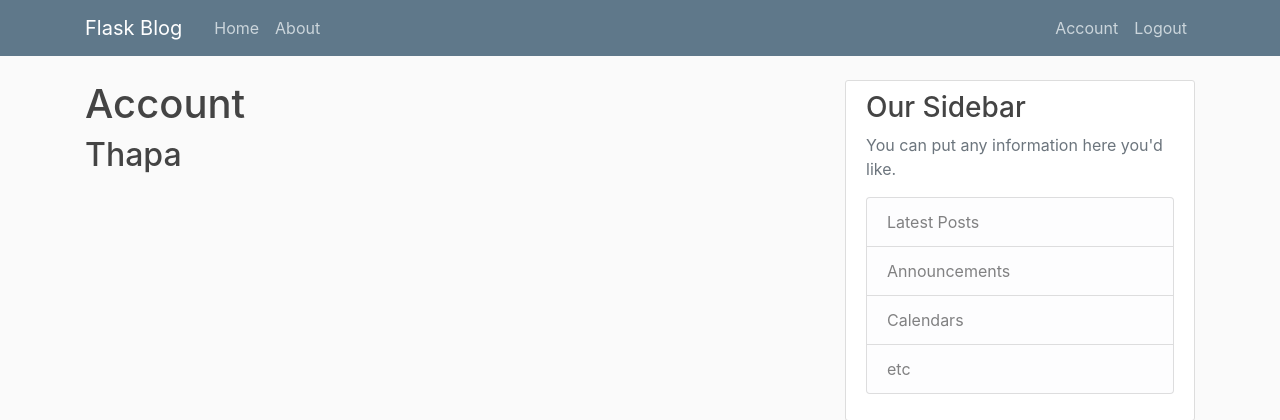
After one commit to santoshkthapa/flaskproject01, a Flask app: page /account in a window 1280 px wide. The commit adds this page. Shown: the top 420 px of the page. Run offline with Flask 2, Linux system fonts and the light colour scheme; a user stored in the database is signed in; some libraries are stand-ins or nearby versions.

Commit message:
create user login authentication

```diff
--- a/flaskblog/__init__.py
+++ b/flaskblog/__init__.py
@@ -10,5 +10,7 @@ app.config['SQLALCHEMY_DATABASE_URI'] = 'sqlite:///site.db'
 db= SQLAlchemy(app)
 bcrypt = Bcrypt(app)
 login_manager = LoginManager(app)
+login_manager.login_view = 'login'
+login_manager.login_message_category = 'info'
 
 from flaskblog import routes
--- a/flaskblog/routes.py
+++ b/flaskblog/routes.py
@@ -1,8 +1,8 @@
-from flask import render_template, url_for, flash, redirect
+from flask import render_template, url_for, flash, redirect, request
 from flaskblog.forms import RegistrationForm, LoginForm
 from flaskblog.models import User, Post
 from flaskblog import app, db, bcrypt
-from flask_login import login_user
+from flask_login import login_user, current_user, logout_user, login_required
 
 posts = [
     {
@@ -31,6 +31,9 @@ def about():
 
 @app.route("/register", methods=['GET','POST'])
 def register():
+    # current_user is imported, it checks for the user is logged in or not & redirect to home page
+    if current_user.is_authenticated:
+        return redirect(url_for('home'))
     form = RegistrationForm()
     if form.validate_on_submit():
         hashed_password = bcrypt.generate_password_hash(form.password.data).decode('utf-8')
@@ -43,13 +46,26 @@ def register():
 
 @app.route("/login", methods=['GET','POST'])
 def login():
+    # current_user is imported, it checks for the user is logged in or not & redirect to home page
+    if current_user.is_authenticated:
+        return redirect(url_for('home'))
     form = LoginForm()
     if form.validate_on_submit():
         user = User.query.filter_by(email=form.email.data).first()
         if user and bcrypt.check_password_hash(user.password, form.password.data):
             login_user(user, remember=form.remember.data)
-
-            return redirect(url_for('home'))
+            next_page = request.args.get('next')
+            return redirect(next_page) if next_page else redirect(url_for('home'))
         else:
             flash('Login Unsuccessful. Please check email and password', 'danger')
     return render_template('login.html', title='Login', form=form)
+
+@app.route("/logout")
+def logout():
+    logout_user()
+    return redirect(url_for('login'))
+
+@app.route("/account")
+@login_required
+def account():
+    return render_template('account.html', title='Account')
--- /dev/null
+++ b/flaskblog/templates/account.html
@@ -0,0 +1,5 @@
+{%extends "layout.html"%}
+{% block content %}
+    <h1>Account</h1>
+    <h2>{{current_user.username}}</h2>
+{% endblock content %}
--- a/flaskblog/templates/layout.html
+++ b/flaskblog/templates/layout.html
@@ -7,8 +7,7 @@
     <meta http-equiv="X-UA-Compatible" content="ie=edge">
     <link rel="stylesheet" href="https://stackpath.bootstrapcdn.com/bootstrap/4.3.1/css/bootstrap.min.css"
         integrity="sha384-ggOyR0iXCbMQv3Xipma34MD+dH/1fQ784/j6cY/iJTQUOhcWr7x9JvoRxT2MZw1T" crossorigin="anonymous">
-    <link rel="stylesheet" type="text/css" href="{{url_for('static', filename='main.css')}}">
-    {% if title%}
+    <link rel="stylesheet" type="text/css" href="{{url_for('static', filename='main.css')}}"> {% if title%}
     <title>Flask Blog - {{title}}</title>
     {%else%}
     <title>Flask Blog - Home</title>
@@ -32,8 +31,13 @@
                     </div>
                     <!-- Navbar Right Side -->
                     <div class="navbar-nav">
+                        {%if current_user.is_authenticated%}
+                        <a class="nav-item nav-link" href="{{url_for('account')}}">Account</a>
+                        <a class="nav-item nav-link" href="{{url_for('logout')}}">Logout</a>
+                        {% else %}
                         <a class="nav-item nav-link" href="{{url_for('login')}}">Login</a>
                         <a class="nav-item nav-link" href="{{url_for('register')}}">Register</a>
+                        {% endif %}
                     </div>
                 </div>
             </div>
@@ -43,16 +47,12 @@
     <main role="main" class="container">
         <div class="row">
             <div class="col-md-8">
-                {% with messages = get_flashed_messages(with_categories=true) %}
-                  {% if messages %}
+                {% with messages = get_flashed_messages(with_categories=true) %} {% if messages %}
                 {% for category, message in messages %}
                 <div class="alert alert-{{ category }}">
                     {{ message }}
                 </div>
-                    {% endfor %}
-                  {% endif %}
-                {% endwith %}
-                {% block content %}{% endblock %}
+                {% endfor %} {% endif %} {% endwith %} {% block content %}{% endblock %}
             </div>
             <div class="col-md-4">
                 <div class="content-section">
```
Also changed, not shown: flaskblog/site.db. Lines whose indentation alone changed are shown as unchanged.
